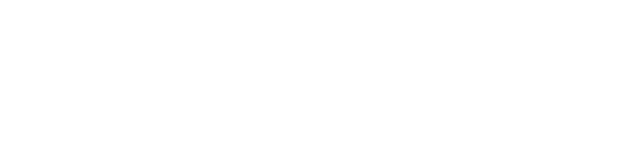
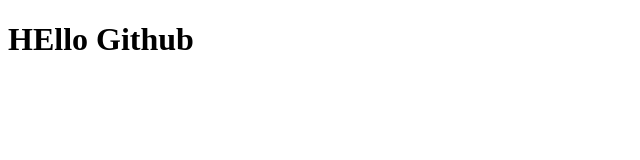
Before and after one commit to Umidjon-Dedakhanov/f38, a plain HTML site: page index.html in a window 1280 px wide. Shown: the whole page, without its empty margins (0-640 px from the left). Drawn offline with Linux system fonts and the light colour scheme.

Commit message:
Update index.html

```diff
--- a/index.html
+++ b/index.html
@@ -7,6 +7,6 @@
     <title>Document</title>
 </head>
 <body>
-
+    <h1>HEllo Github</h1>
 </body>
 </html>
```
